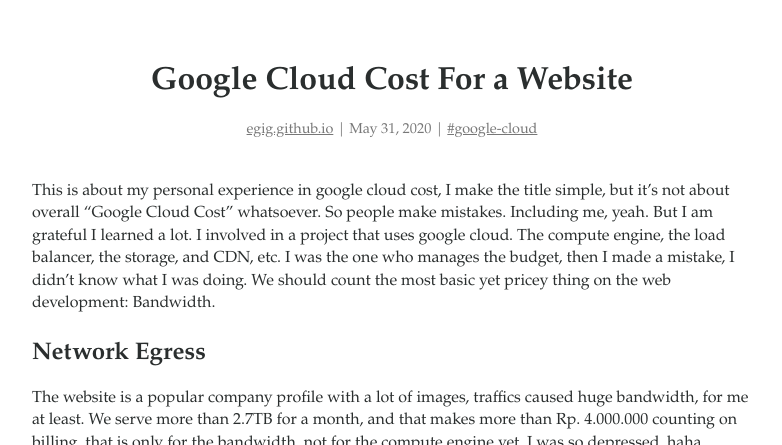
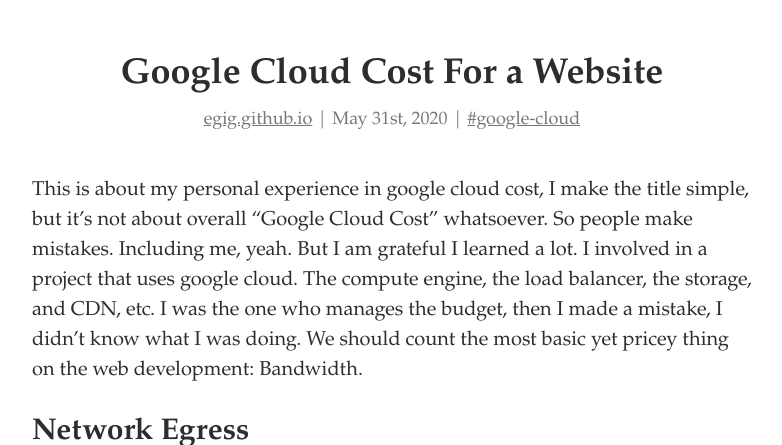
Before and after one commit to egig/egig.github.io, a Jekyll site: the page built from _posts/2020/_posts/2020-05-31-google-cloud-cost-for-a-website.md, in a window 1280 px wide, cut to the strip 0-445 px from the top of the page. Shown: the whole strip, without its empty margins (248-1030 px from the left). Built offline with Jekyll 4.4.1, drawn with Linux system fonts in a browser that asks for light colours; some web fonts are replaced; comment, search, counter and statistics services are not loaded.

Commit message:
restyling

```diff
--- a/_layouts/page.html
+++ b/_layouts/page.html
@@ -2,7 +2,7 @@
 layout: default
 ---
 
-<h1 class="site-name">{{ site.title }}</h1>
+<h1 class="site-name"><a href="/">{{ site.title }}</a></h1>
 <article class="page">
 
   <h1>{{ page.title }}</h1>
--- a/_layouts/post.html
+++ b/_layouts/post.html
@@ -7,7 +7,12 @@
     <h1 class="post-title">{{ page.title }}</h1>
     <div class="post-meta">
       <span><a href="{{site.url}}">{{ site.title }}</a></span> |
-      <span> {{ page.date | date: " %B %e, %Y" }}</span> |
+      <span>
+        {% assign d = page.date | date: "%-d" %}
+        {{ page.date | date: "%B" }}
+        {% case d %}{% when "1" or "21" or "31" %}{{ d }}st{% when "2" or "22" %}{{ d }}nd{% when "3" or "23" %}{{ d }}rd{% else %}{{ d }}th{% endcase %},
+        {{ page.date | date: "%Y" }}
+      </span> |
       <span>
 	  {% for tag in page.tags %}
 	    {% capture tag_name %}{{ tag }}{% endcapture %}
--- a/style.scss
+++ b/style.scss
@@ -12,6 +12,8 @@
 /**************/
 /* BASE RULES */
 /**************/
+// @import url('https://fonts.googleapis.com/css2?family=EB+Garamond&display=swap');
+@import url('https://fonts.googleapis.com/css2?family=Source+Serif+Pro&display=swap');
 
 html {
   font-size: 100%;
@@ -20,9 +22,11 @@
 
 body {
   background: $white;
-  font: 16px/1.4 "Garamond";
+  font-size: 20px;
+  font-family: 'Source Serif Pro', Garamond, serif;
   color: $darkGray;
   height: 100%;
+  line-height: 1.5em;
 }
 
 .container {
@@ -47,7 +51,7 @@
 }
 
 h1 {
-  font-size: 32px;
+  font-size: 36px;
   a {
     text-decoration: none;
   }
@@ -63,20 +67,20 @@
 }
 
 h2 {
-  font-size: 24px;
+  font-size: 30px;
 }
 
 h3 {
-  font-size: 18.72px;
+  font-size: 26.72px;
 }
 
 h4 {
-  font-size: 16px;
+  font-size: 20px;
   color: $gray;
 }
 
 p {
-  margin: 15px 0;
+  margin: 1.6em 0;
 }
 
 ul, ol {
```
Also changed, not shown: index.html (+6 -1 lines).
